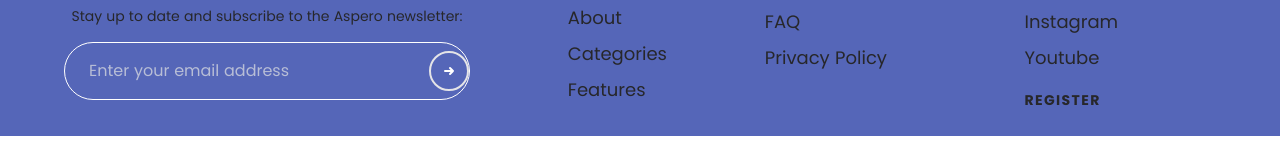
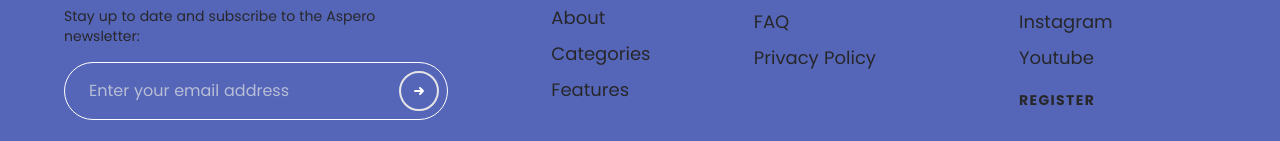
Before and after one commit to AdrianPopi/Aspero.v1, a Next.js app: page / in a window 1280 px wide. Shown: the part 4727-4868 px from the top of the page. Built offline with nearby package versions, Linux system fonts and the light colour scheme; a web font is replaced by a local one.

Commit message:
Describe what you changed

```diff
--- a/src/sections/Footer.tsx
+++ b/src/sections/Footer.tsx
@@ -105,7 +105,7 @@
               {t.newsletterTitle}
             </p>
 
-            <form className="w-full max-w-md flex items-center bg-white rounded-full p-2 pr-0 border border-[#ffffff]">
+            <form className="relative w-full max-w-md bg-white rounded-full p-2 pr-0 border border-[#ffffff]">
               <input
                 className="flex-1 px-4 py-2 rounded-full bg-transparent text-base font-poppins font-normal outline-none text-gray-700 placeholder-[#b8bed6]"
                 type="email"
@@ -113,7 +113,13 @@
               />
               <button
                 type="submit"
-                className="flex items-center justify-center w-10 h-10 bg-black rounded-full ml-2 border-2 border-white"
+                className="
+                  absolute right-2 top-1/2
+                  -translate-y-1/2
+                  flex items-center justify-center
+                  w-10 h-10 bg-black rounded-full
+                  border-2 border-white
+               "
               >
                 <svg width="24" height="24" fill="none" viewBox="0 0 24 24">
                   <path
```
